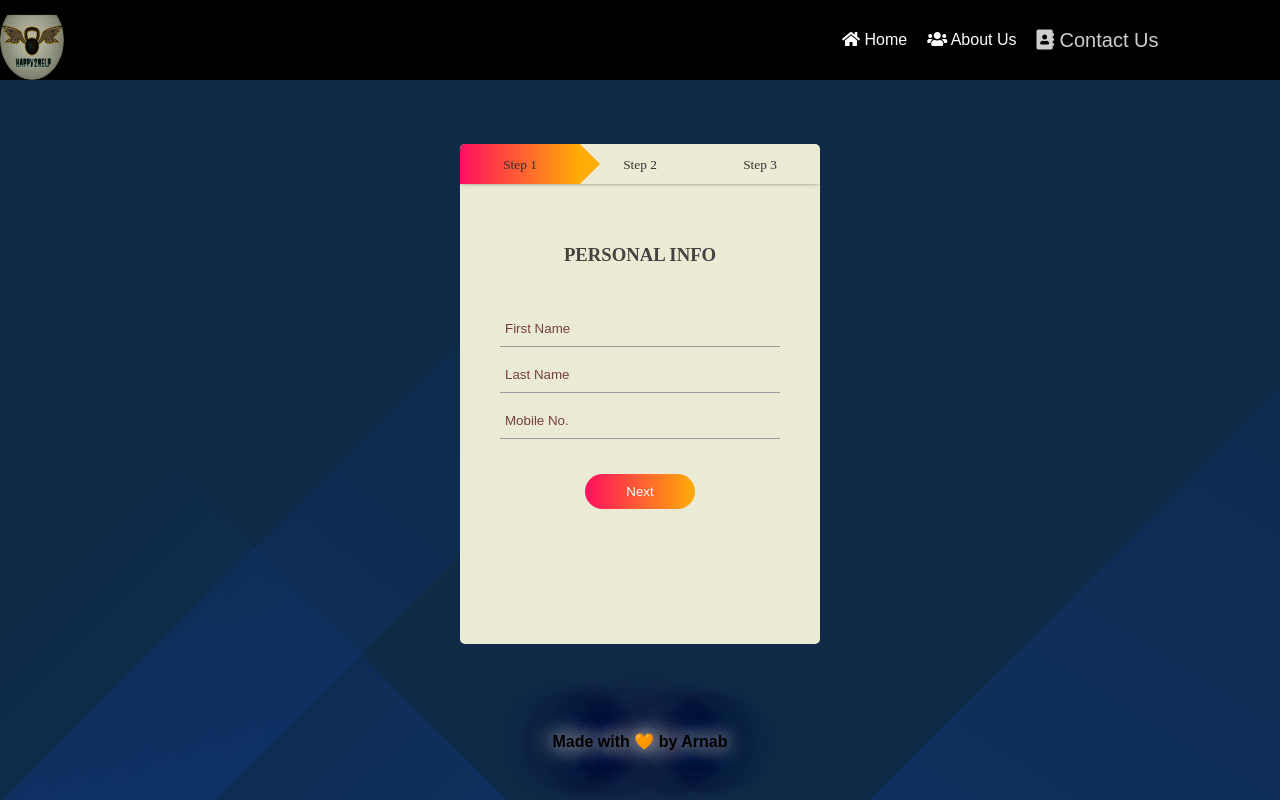
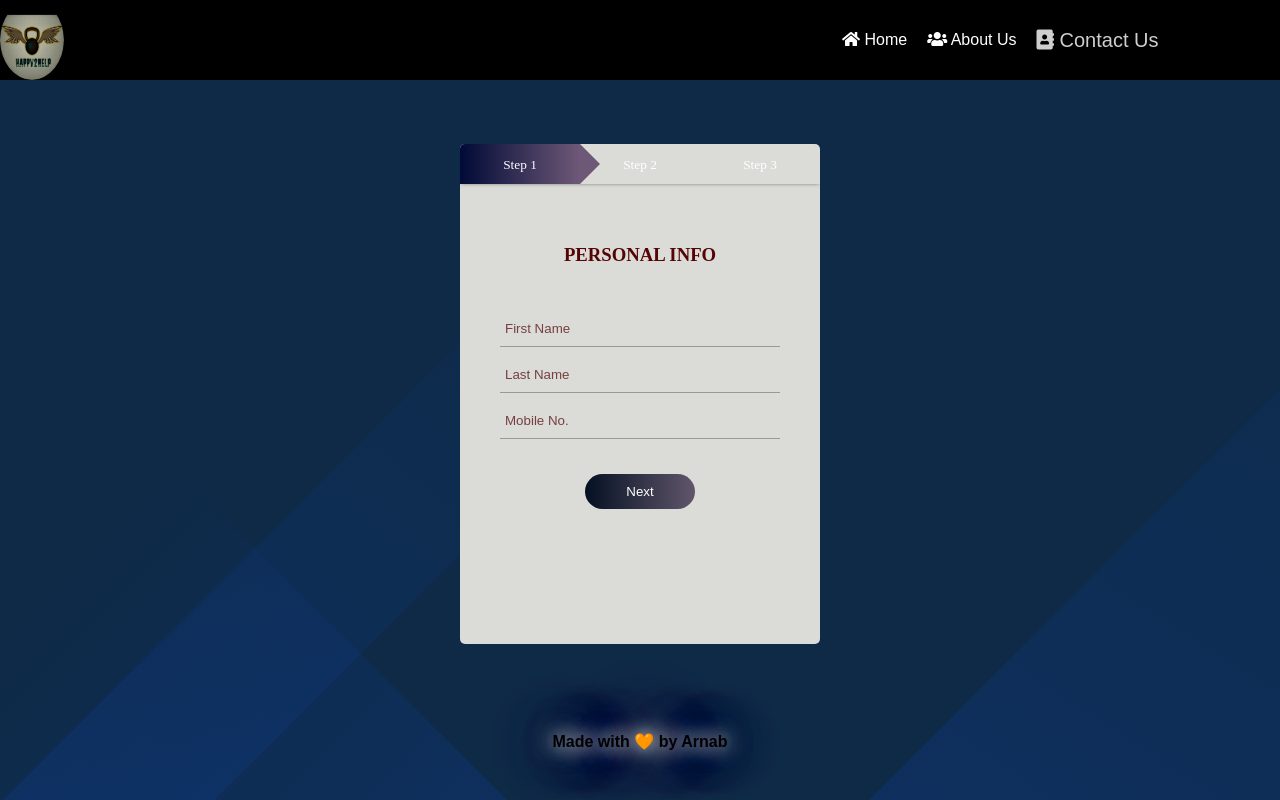
Before and after one commit to arnab-sur/happy2help_tsf_intern_web_project, a PHP site: page /contact.html in a window 1280 px wide. Run offline with PHP 8.4, Linux system fonts and the light colour scheme; some libraries are stand-ins or nearby versions; some web fonts are replaced.

Commit message:
changed some colors

```diff
--- a/css/contact.css
+++ b/css/contact.css
@@ -7,7 +7,7 @@ body{
     width: 360px;
     height: 500px;
     margin: 5% auto;
-    background: rgb(235, 234, 213);
+    background: rgb(219, 219, 215);
     border-radius: 5px;
     position: relative;
     overflow: hidden;
@@ -16,7 +16,7 @@ body{
 h3{
     text-align: center;
     margin-bottom: 40px;
-    color: rgb(71, 65, 65);
+    color: rgb(85, 4, 4);
 }
 
 .container form{
@@ -51,7 +51,7 @@ form button{
     width: 110px;
     height: 35px;
     margin: 0 10px;
-    background: linear-gradient(to right, #ff105f, #ffad06);
+    background: linear-gradient(to right, #041022, #61566b);
     border-radius: 30px;
     border: 0;
     outline: none;
@@ -80,7 +80,7 @@ form button{
 .step-col{
     width: 120px;
     text-align: center;
-    color: #333;
+    color: #fff;
     position: relative;
 }
 
@@ -88,7 +88,7 @@ form button{
     position: absolute;
     height: 100%;
     width: 120px;
-    background: linear-gradient(to right, #ff105f, #ffad06);
+    background: linear-gradient(to right, #000a36, #6e5877);
     transition: 0.7s;
 }
 #progress::after{
@@ -100,5 +100,5 @@ form button{
     position: absolute;
     right: -20px;
     top: 0;
-    border-left: 20px solid #ffad06;
+    border-left: 20px solid #6e5877;
 }
```
